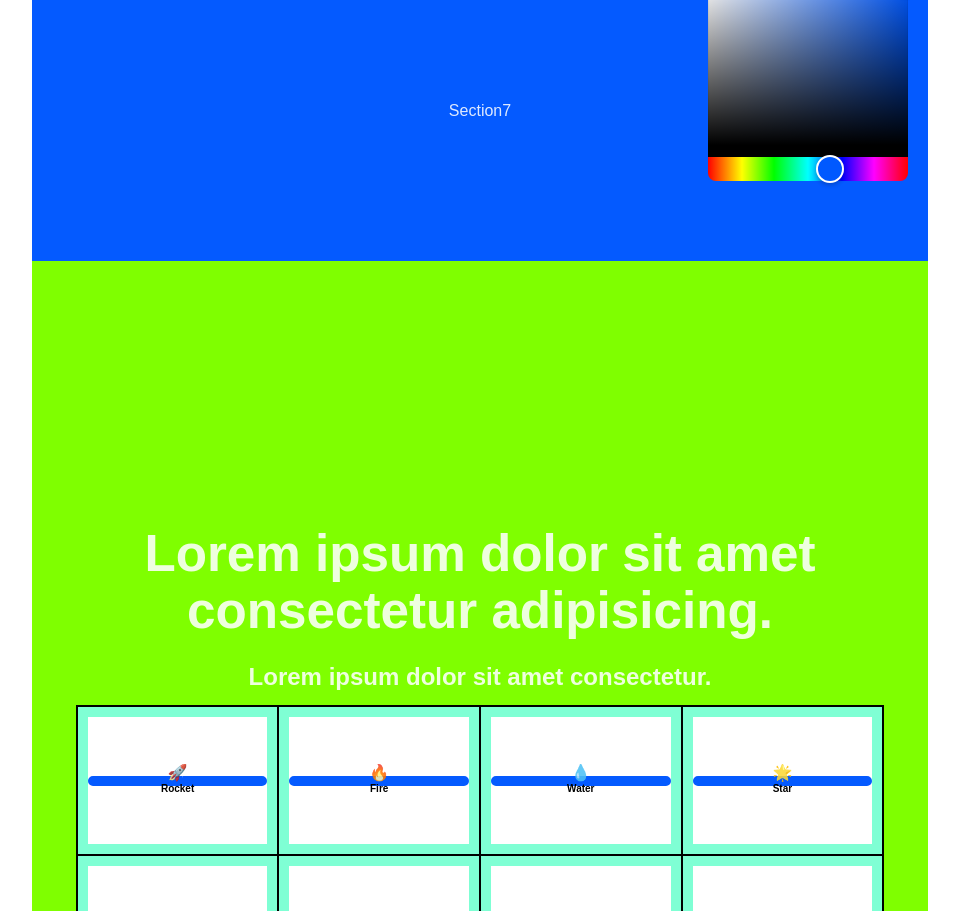
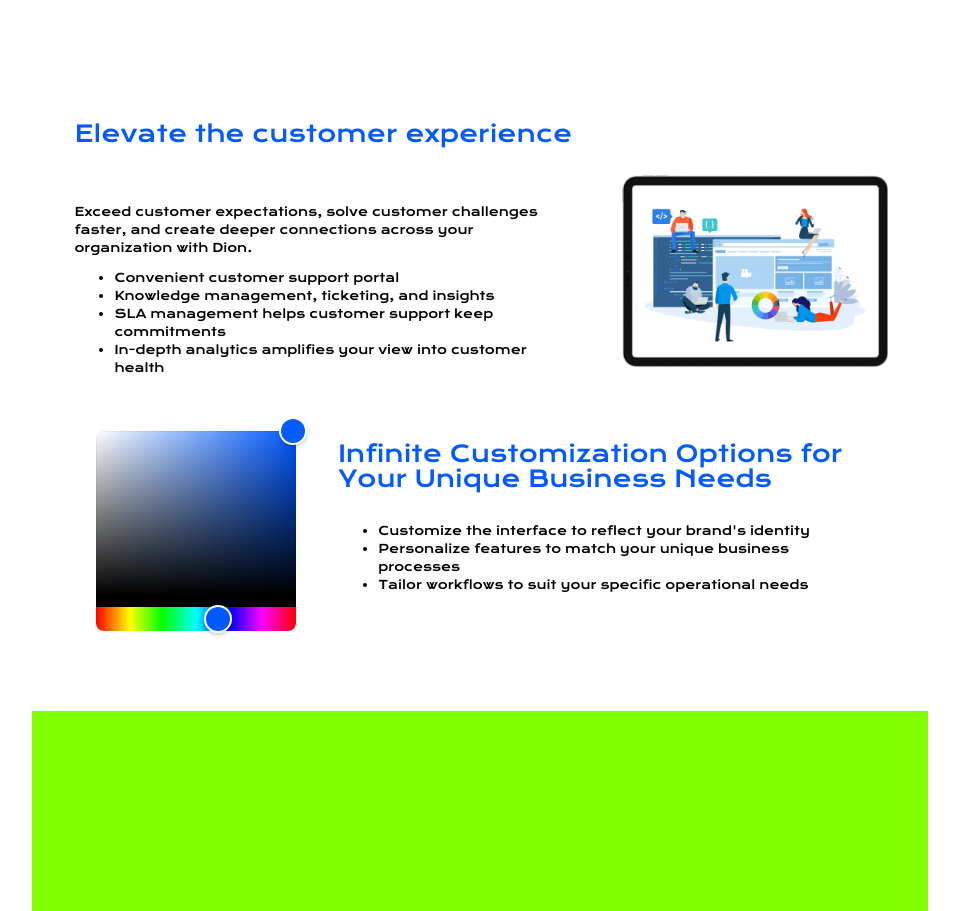
Before and after one commit to Abhijith834/Dion, a React (Vite) app: page / in a window 1280 px wide. Shown: the part 939-1850 px from the top of the page, without its empty margins (160-1119 px from the left). Built offline with nearby package versions, Linux system fonts and the light colour scheme; a web font is replaced by a local one.

Commit message:
section 3 added

```diff
--- a/src/App.css
+++ b/src/App.css
@@ -1,5 +1,5 @@
 .App {
-  font-family: Arial, sans-serif;
+  font-family: "Krona One", sans-serif;
   display: flex;
   flex-direction: column;
   overflow: hidden;
--- a/src/Home.jsx
+++ b/src/Home.jsx
@@ -4,7 +4,7 @@ import Section2 from "./assets/Components/Section2/Section2";
 import Section4 from "./assets/Components/Section4/Section4";
 import Section5 from "./assets/Components/Section5/Section5";
 import Section6 from "./assets/Components/Section6/Section6";
-import Section7 from "./assets/Components/Section7/Section7";
+import Section7 from "./assets/Components/Section7/Section3";
 import Banner from "./assets/Components/Banner/Banner";
 import Footer from "./assets/Components/Footer/Footer";
 
@@ -17,7 +17,6 @@ const Home = () => {
       <Section4 />
       <Section5 />
       <Section6 />
-
       <Banner />
       <Footer />
     </div>
--- a/src/assets/Components/Section2/Section2.css
+++ b/src/assets/Components/Section2/Section2.css
@@ -2,7 +2,7 @@
   display: flex;
   justify-content: center;
   align-items: center;
-  height: fit-content;
+  /* height: fit-content; */
   flex-direction: column;
   box-sizing: border-box;
   width: 100%;
--- /dev/null
+++ b/src/assets/Components/Section7/Section3.css
@@ -0,0 +1,170 @@
+.section3 {
+    width: 95%;
+    margin-top: 30px;
+    position: relative;
+    color: #000;
+    font-size: 11px;
+    display: grid;
+    grid-template-rows: 70px auto 220px 120px auto 200px;
+}
+
+.section3_heading1 {
+    grid-row: 1;
+}
+
+.section3_content_text1 {
+    grid-row: 3;
+}
+
+.section3_content_gif {
+    grid-row: 2;
+    padding: 50px;
+}
+
+.section3_heading2 {
+    grid-row: 4;
+}
+
+.color-picker {
+    grid-row: 5;
+    display: flex;
+    justify-content: center;
+}
+
+.section3_content_text2 {
+    grid-row: 6;
+    padding-top: 10px;
+}
+
+.section3 h2 {
+    color: var(--background_color);
+    font-size: 22px;
+    text-align: left;
+    line-height: 1.1;
+}
+
+.section3 ul li {
+    padding: 0;
+}
+
+.ipad_animation {
+    position: relative;
+    height: 100%;
+    width: 100%;
+    padding-inline: 11px;
+    background-size: contain;
+    background-repeat: no-repeat;
+    background-position: center;
+    display: flex;
+    align-items: center;
+    justify-content: center;
+    transform: rotate(90deg);
+    overflow: hidden;
+}
+
+.ipad_animation::before {
+    content: '';
+    position: absolute;
+    top: 0;
+    left: 0;
+    right: 0;
+    bottom: 0;
+    background-image: url('../../images/ipad_frame.webp');
+    background-size: contain;
+    background-repeat: no-repeat;
+    background-position: center;
+    z-index: 1;
+    pointer-events: none;
+}
+
+.ipad_animation img {
+    width: 78%;
+    transform: rotate(-90deg);
+}
+
+.animate-ipad {
+    animation: ipad 0.2s ease-in-out forwards;
+}
+
+.animate-ipad-image {
+    animation: ipad_image 0.4s ease-in-out forwards;
+    animation-delay: 0.4s;
+}
+
+@keyframes ipad {
+    0% {
+        transform: rotate(90deg);
+    }
+
+    100% {
+        transform: rotate(0deg);
+    }
+}
+
+@keyframes ipad_image {
+    0% {
+        transform: rotate(-90deg);
+    }
+
+    50% {
+        transform: rotate(0deg);
+    }
+
+    100% {
+        transform: scale(1.3);
+    }
+
+}
+
+@media (min-width: 764px) {
+    .section3 {
+        margin-top: 150px;
+        grid-template-columns: repeat(3, 1fr);
+        grid-template-rows: 80px 240px 80px 200px;
+    }
+
+    .section3 h2 {
+        font-size: 23px;
+    }
+
+    .section3 p,
+    .section3 ul li {
+        font-size: 12px;
+        width: 90%;
+    }
+
+    .section3_heading1 {
+        grid-column: 1 / 3;
+        grid-row: 1;
+        padding-left: 20px;
+
+    }
+
+    .section3_content_text1 {
+        grid-column: 1 / 3;
+        grid-row: 2;
+        padding-left: 20px;
+    }
+
+    .section3_content_gif {
+        grid-column: 3;
+        grid-row: 1 / 3;
+        padding: 0 40px 0 0;
+    }
+
+    .section3_heading2 {
+        grid-column: 2 / 4;
+        grid-row: 3;
+    }
+
+    .color-picker {
+        grid-column: 1;
+        grid-row: 3 / 5;
+    }
+
+    .section3_content_text2 {
+        grid-column: 2 / 4;
+        grid-row: 4;
+        padding: 0;
+    }
+}
--- /dev/null
+++ b/src/assets/Components/Section7/Section3.jsx
@@ -0,0 +1,79 @@
+import React, { useState, useEffect, useRef } from 'react';
+import { HexColorPicker } from 'react-colorful';
+import './Section3.css';
+import ipad_animation from '../../images/ipad_animation.gif';
+
+const Section3 = () => {
+  const [color, setColor] = useState(getComputedStyle(document.documentElement).getPropertyValue('--background_color').trim());
+  const ipadRef = useRef(null);
+  const imgRef = useRef(null);
+
+  useEffect(() => {
+    document.documentElement.style.setProperty('--background_color', color);
+  }, [color]);
+
+  useEffect(() => {
+    const options = {
+      root: null,
+      rootMargin: '0px 0px -20% 0px', // Trigger when 20% of the element is from the bottom of the viewport
+      threshold: 0.8,
+    };
+
+    const observer = new IntersectionObserver((entries) => {
+      entries.forEach(entry => {
+        if (entry.isIntersecting) {
+          ipadRef.current.classList.add('animate-ipad');
+          imgRef.current.classList.add('animate-ipad-image');
+        } else {
+          ipadRef.current.classList.remove('animate-ipad');
+          imgRef.current.classList.remove('animate-ipad-image');
+        }
+      });
+    }, options);
+
+    if (ipadRef.current) {
+      observer.observe(ipadRef.current);
+    }
+
+    return () => {
+      if (ipadRef.current) {
+        observer.unobserve(ipadRef.current);
+      }
+    };
+  }, []);
+
+  return (
+    <div className='section3'>
+      <div className="section3_heading1">
+        <h2>Elevate the customer experience</h2></div>
+      <div className="section3_content_text1">
+        <p>Exceed customer expectations, solve customer challenges faster, and create deeper connections across your organization with Dion.</p>
+        <ul>
+          <li>Convenient customer support portal</li>
+          <li>Knowledge management, ticketing, and insights</li>
+          <li>SLA management helps customer support keep commitments</li>
+          <li>In-depth analytics amplifies your view into customer health</li>
+        </ul>
+      </div>
+      <div className="section3_content_gif">
+        <div className="ipad_animation" ref={ipadRef}>
+          <img src={ipad_animation} alt="Ipad Animation" ref={imgRef} />
+        </div>
+      </div>
+      <div className="color-picker">
+        <HexColorPicker color={color} onChange={setColor} />
+      </div>
+      <div className="section3_heading2">
+        <h2>Infinite Customization Options for Your Unique Business Needs</h2></div>
+      <div className="section3_content_text2">
+        <ul>
+          <li>Customize the interface to reflect your brand's identity</li>
+          <li>Personalize features to match your unique business processes</li>
+          <li>Tailor workflows to suit your specific operational needs</li>
+        </ul>
+      </div>
+    </div>
+  );
+};
+
+export default Section3;
--- a/src/assets/Components/Section7/Section7.css
+++ /dev/null
@@ -1,17 +0,0 @@
-.section7 {
-    background-color: var(--background_color);
-    width: 100%;
-    height: 200px;
-    padding: 50px 0;
-    display: flex;
-    flex-direction: column;
-    align-items: center;
-    justify-content: center;
-    position: relative;
-}
-
-.color-picker {
-    position: absolute;
-    top: 20px;
-    right: 20px;
-}
--- a/src/assets/Components/Section7/Section7.jsx
+++ /dev/null
@@ -1,22 +0,0 @@
-import React, { useState, useEffect } from 'react';
-import { HexColorPicker } from 'react-colorful';
-import './Section7.css';
-
-const Section7 = () => {
-  const [color, setColor] = useState('#045AFF');
-
-  useEffect(() => {
-    document.documentElement.style.setProperty('--background_color', color);
-  }, [color]);
-
-  return (
-    <div className='section7'>
-      <div className='color-picker'>
-        <HexColorPicker color={color} onChange={setColor} />
-      </div>
-      Section7
-    </div>
-  );
-};
-
-export default Section7;
--- a/src/index.css
+++ b/src/index.css
@@ -11,7 +11,7 @@
   text-rendering: optimizeLegibility;
   -webkit-font-smoothing: antialiased;
   -moz-osx-font-smoothing: grayscale;
-  --background_color: var(--background_color);
+  --background_color: #045AFF;
 }
 
 a {
```
Also changed, not shown: src/assets/images/ipad_animation.gif (added), src/assets/images/ipad_frame.webp (added).
